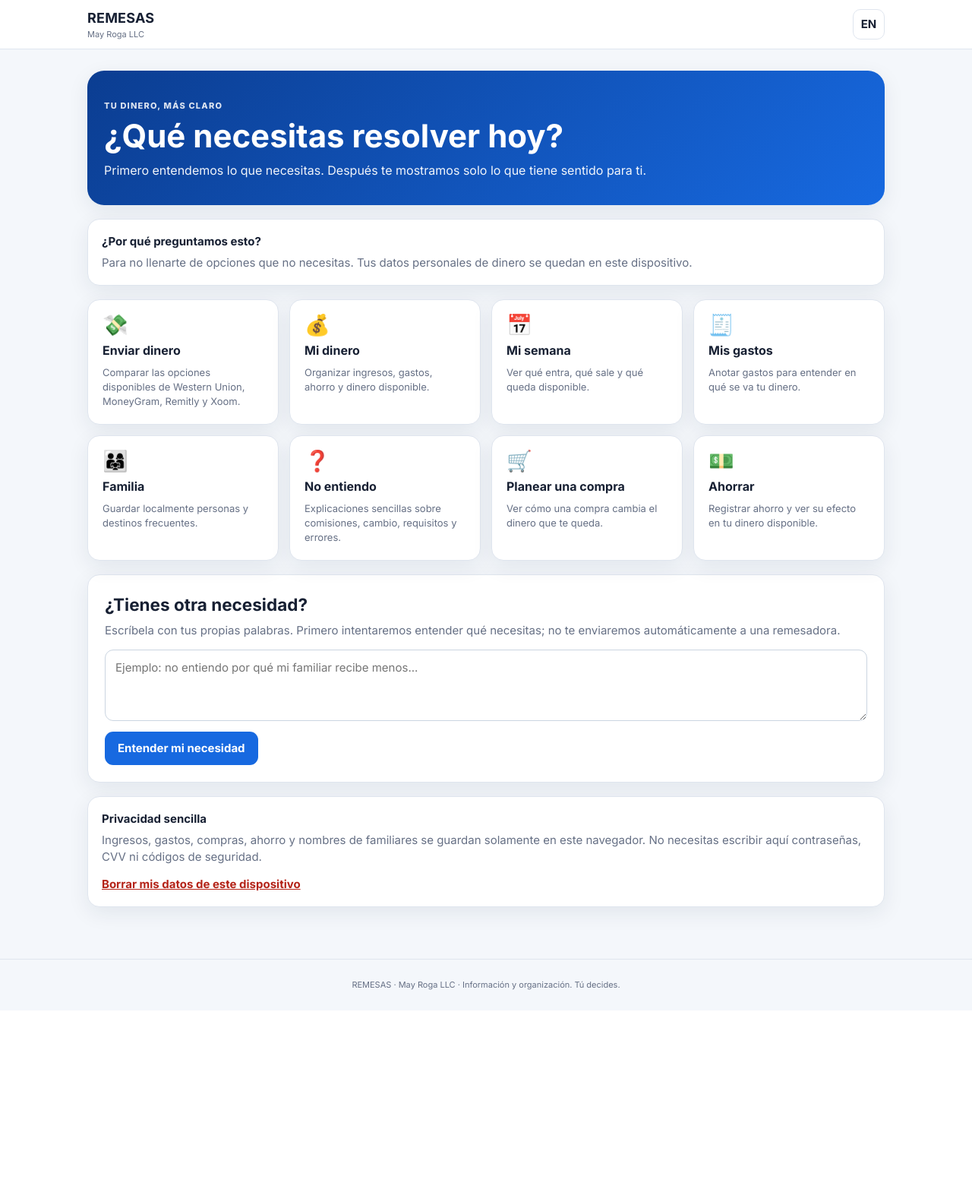
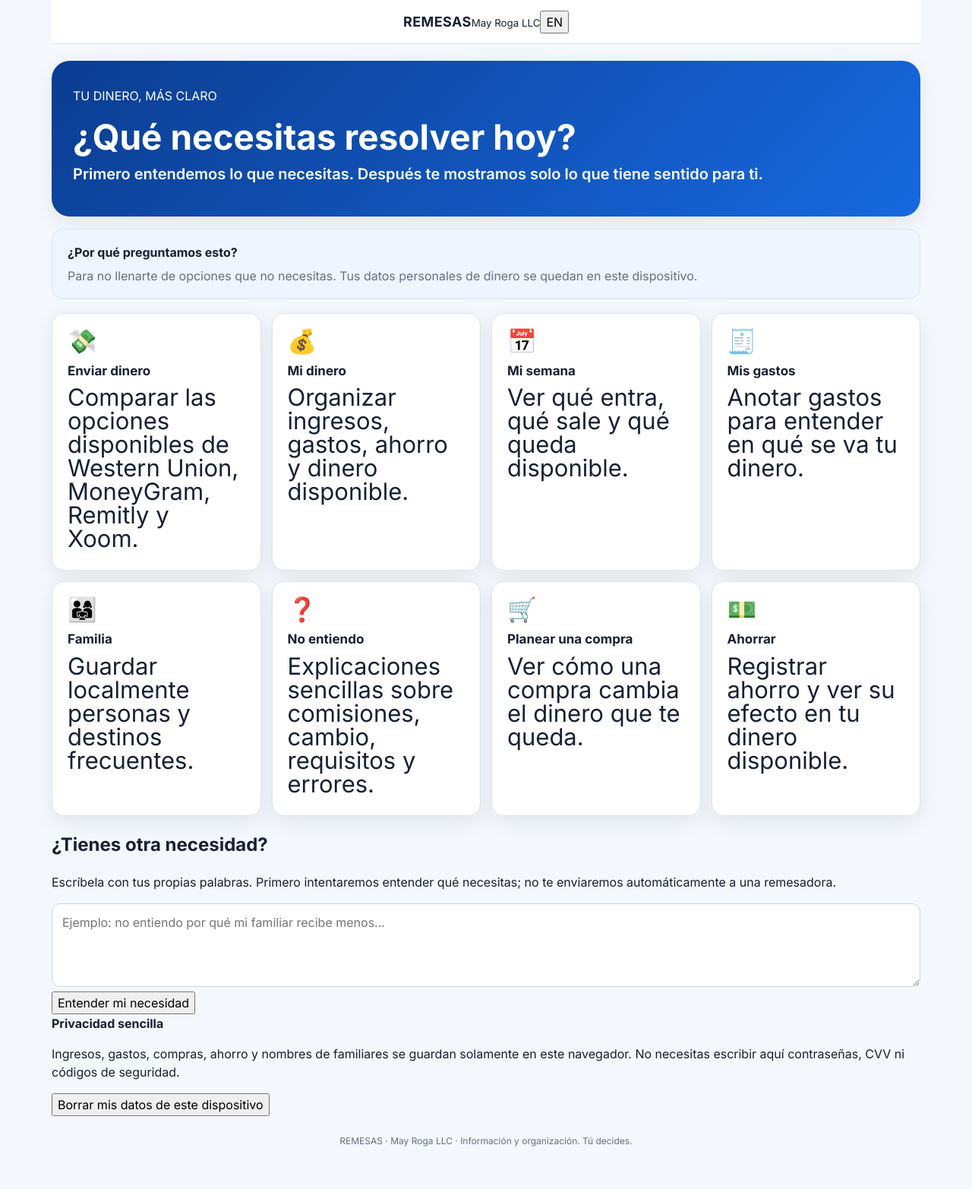
Before and after one commit to mayroga/ComparaEnv-o, a FastAPI app: page / in a window 1280 px wide. Shown: the whole page at 76% size. Before the commit the page ends 1303 px from the top, so only its background shows below. Run offline with FastAPI, Linux system fonts and the light colour scheme; data that the repository does not hold is empty.

Commit message:
Update style.css

```diff
--- a/static/style.css
+++ b/static/style.css
@@ -1,162 +1,112 @@
 :root{--bg:#f4f7fb;--card:#fff;--text:#172033;--muted:#667085;--primary:#1769e0;--primary-dark:#0b3d91;--success:#16794c;--warning:#9a6700;--danger:#b42318;--border:#dfe5ee;--soft:#eef5ff;--soft-green:#edf9f3;--soft-yellow:#fff8e6;--shadow:0 8px 28px rgba(15,35,70,.08);--radius:16px}
 *{box-sizing:border-box}
 html{scroll-behavior:smooth}
-body{margin:0;background:var(--bg);color:var(--text);font-family:Inter,Arial,sans-serif;font-size:15px;line-height:1.5}
+body{margin:0;background:var(--bg);color:var(--text);font-family:Inter,system-ui,-apple-system,BlinkMacSystemFont,"Segoe UI",sans-serif;font-size:16px;line-height:1.5}
 button,input,select,textarea{font:inherit}
-button,a{touch-action:manipulation}
 button{cursor:pointer}
-a{text-decoration:none}
-.page{min-height:100vh}
-.topbar{position:sticky;top:0;z-index:50;min-height:64px;padding:10px max(16px,calc((100% - 1050px)/2));display:flex;align-items:center;justify-content:space-between;gap:12px;background:rgba(255,255,255,.96);border-bottom:1px solid var(--border);backdrop-filter:blur(10px)}
-.topbar>div{display:flex;flex-direction:column;min-width:0}
-.topbar strong{font-size:18px;letter-spacing:.2px}
-.topbar small{color:var(--muted);font-size:11px}
-.lang,.back{border:1px solid var(--border);background:#fff;color:var(--text);border-radius:10px;min-width:42px;height:40px;font-weight:700}
-.back{font-size:20px}
-.container{width:min(100% - 28px,1050px);margin:0 auto;padding:28px 0 50px}
-.hero{padding:34px 22px;margin-bottom:18px;border-radius:22px;background:linear-gradient(135deg,#0b3d91,#1769e0);color:#fff;box-shadow:var(--shadow)}
-.hero .eyebrow{display:inline-block;font-size:11px;font-weight:800;letter-spacing:1.2px;opacity:.85;margin-bottom:8px}
-.hero h1{margin:0 0 10px;font-size:clamp(27px,5vw,42px);line-height:1.12}
-.hero p{margin:0;max-width:760px;font-size:16px;opacity:.94}
-.notice,.privacy,.assistant-box,.section-head,.difference,.review-card,.answer-card,.result-intro,.form-card,.week-card,.help-item,.expense-row,.family-row,.provider-card{background:var(--card);border:1px solid var(--border);border-radius:var(--radius);box-shadow:var(--shadow)}
-.notice,.privacy{padding:18px;margin:18px 0}
-.notice strong,.privacy strong{display:block;margin-bottom:5px}
-.notice p,.privacy p{margin:0;color:var(--muted)}
+#app{min-height:100vh;max-width:1180px;margin:0 auto;padding:0 18px 30px}
+.topbar{position:sticky;top:0;z-index:20;display:flex;align-items:center;justify-content:center;min-height:58px;background:rgba(255,255,255,.96);border-bottom:1px solid var(--border);backdrop-filter:blur(12px);padding:8px 0}
+.topbar strong{font-size:18px;letter-spacing:.4px}
+.icon-btn,.lang-btn{position:absolute;border:1px solid var(--border);background:#fff;color:var(--text);border-radius:10px;min-width:42px;min-height:38px;font-weight:700}
+.icon-btn{left:0}.lang-btn{right:0}
+.hero{margin:22px 0 16px;padding:34px 28px;border-radius:24px;background:linear-gradient(135deg,#0b3d91,#1769e0);color:#fff;box-shadow:var(--shadow)}
+.hero .brand{font-size:14px;font-weight:800;letter-spacing:1.5px;opacity:.9}
+.hero .company{font-size:14px;opacity:.8;margin-top:2px}
+.hero h1{font-size:clamp(28px,5vw,46px);line-height:1.08;margin:18px 0 8px}
+.hero p{margin:7px 0;font-size:20px;font-weight:600}
+.hero .small{font-size:15px;font-weight:400;max-width:720px;opacity:.92}
+.notice,.privacy-box{background:var(--soft);border:1px solid #d5e5ff;border-radius:var(--radius);padding:18px 20px;margin:14px 0}
+.notice p,.privacy-box p{margin:7px 0 0;color:var(--muted)}
 .home-grid{display:grid;grid-template-columns:repeat(4,1fr);gap:14px;margin:18px 0}
-.home-card{border:1px solid var(--border);background:#fff;border-radius:16px;padding:19px;text-align:left;display:flex;flex-direction:column;gap:8px;min-height:165px;color:var(--text);box-shadow:var(--shadow);transition:.18s}
-.home-card:hover{transform:translateY(-2px);border-color:#b7c8e5}
-.home-card strong{font-size:16px}
-.home-card>span:last-child{color:var(--muted);font-size:13px;line-height:1.45}
-.card-icon{font-size:27px!important;line-height:1}
-.assistant-box{padding:22px;margin-top:18px}
-.assistant-box h2{margin:0 0 6px}
-.assistant-box p{color:var(--muted);margin:0 0 14px}
-textarea,input,select{width:100%;border:1px solid #cbd5e1;border-radius:11px;background:#fff;color:var(--text);padding:12px 13px;outline:none}
-textarea{resize:vertical;min-height:86px}
+.home-card{display:flex;flex-direction:column;align-items:flex-start;text-align:left;gap:6px;min-height:185px;padding:20px;border:1px solid var(--border);background:var(--card);border-radius:var(--radius);box-shadow:var(--shadow);color:var(--text);transition:transform .15s ease,box-shadow .15s ease,border-color .15s ease}
+.home-card:hover{transform:translateY(-2px);border-color:#b9cbea;box-shadow:0 12px 30px rgba(15,35,70,.11)}
+.home-card span{font-size:31px;line-height:1;margin-bottom:6px}
+.home-card strong{font-size:17px}
+.home-card small{font-size:13px;color:var(--muted);line-height:1.45}
+.card{background:var(--card);border:1px solid var(--border);border-radius:var(--radius);box-shadow:var(--shadow);padding:22px;margin:16px 0}
+.card h1,.card h2,.card h3{margin-top:0;line-height:1.2}
+.card h1{font-size:27px}.card h2{font-size:20px}
+.small{font-size:13px;color:var(--muted)}
+label{display:block;font-weight:700;margin:15px 0 6px}
+input,select,textarea{width:100%;border:1px solid #cbd5e1;background:#fff;color:var(--text);border-radius:11px;padding:12px 13px;outline:none;transition:border-color .15s,box-shadow .15s}
 input:focus,select:focus,textarea:focus{border-color:var(--primary);box-shadow:0 0 0 3px rgba(23,105,224,.1)}
-.form-card{padding:21px;margin:18px 0}
-.form-card label{display:block;font-size:13px;font-weight:700;margin:13px 0 6px}
-.form-card label:first-child{margin-top:0}
-.form-card input,.form-card select{margin-bottom:10px}
-.form-card h3{margin:0 0 13px}
-.primary,.secondary,.external,.link-button{display:inline-flex;align-items:center;justify-content:center;min-height:44px;padding:10px 17px;border-radius:11px;font-weight:700;border:0;transition:.15s}
-.primary{background:var(--primary);color:#fff}
-.primary:hover{background:var(--primary-dark)}
-.secondary{background:var(--soft);color:var(--primary-dark);border:1px solid #c9dcfa}
-.external{background:#fff;color:var(--primary);border:1px solid var(--border)}
-.primary,.secondary{margin-top:8px}
-details{margin:15px 0}
-summary{cursor:pointer;font-weight:700;color:var(--primary-dark);padding:8px 0}
-.section-head{padding:23px;margin-bottom:18px}
-.section-head h1{margin:0 0 8px;font-size:28px;line-height:1.2}
-.section-head p{margin:0;color:var(--muted)}
-.provider-list{display:grid;grid-template-columns:repeat(2,1fr);gap:16px;margin-top:18px}
-.provider-card{padding:20px}
-.provider-head{display:flex;justify-content:space-between;align-items:flex-start;gap:10px;margin-bottom:15px}
-.provider-head h3{margin:0;font-size:20px}
-.verified,.unverified{font-size:10px;font-weight:800;padding:5px 8px;border-radius:20px;white-space:nowrap}
-.verified{background:var(--soft-green);color:var(--success)}
-.unverified{background:#f1f3f5;color:#667085}
-.metrics{display:grid;grid-template-columns:repeat(2,1fr);gap:9px;margin:12px 0}
-.metrics>div,.summary-grid>div,.period-grid>div{background:#f7f9fc;border-radius:11px;padding:11px}
-.metrics small,.summary-grid small,.period-grid small,.week-card small{display:block;color:var(--muted);font-size:11px}
-.metrics strong,.summary-grid strong,.period-grid strong,.week-card strong{display:block;font-size:15px;margin-top:3px}
-.provider-actions{display:flex;flex-wrap:wrap;gap:8px;margin-top:16px}
-.provider-actions .primary,.provider-actions .secondary,.provider-actions .external{margin-top:0}
-.small{font-size:13px;color:var(--muted)}
-.status{display:inline-block;margin-top:10px;padding:7px 10px;border-radius:9px;background:var(--soft);color:var(--primary-dark);font-size:12px;font-weight:700}
-.status.success{background:var(--soft-green);color:var(--success)}
-.status.warning{background:var(--soft-yellow);color:var(--warning)}
-.status.danger{background:#fff0ef;color:var(--danger)}
-.difference{padding:20px;margin-top:18px}
-.difference h3{margin:0 0 12px}
-.difference>div{padding:12px 0;border-top:1px solid var(--border)}
-.difference>div:first-of-type{border-top:0}
-.difference p{margin:4px 0 0;color:var(--muted);font-size:13px}
-.review-card{padding:8px 18px;margin:18px 0}
-.review-row{display:flex;justify-content:space-between;align-items:center;gap:15px;padding:14px 0;border-bottom:1px solid var(--border)}
-.review-row:last-child{border-bottom:0}
-.review-row span{color:var(--muted)}
-.review-row strong{text-align:right}
-.success{border-color:#b7e3ce;background:var(--soft-green)}
-.warning{border-color:#f1d28a;background:var(--soft-yellow)}
-.answer-card{padding:20px;margin-top:18px}
-.answer-card h3{margin:0 0 8px}
-.answer-card p{margin:7px 0}
-.help-list{display:grid;grid-template-columns:repeat(2,1fr);gap:12px}
-.help-item{padding:18px;text-align:left;color:var(--text)}
-.help-item:hover{border-color:#a9c5ed;background:var(--soft)}
-.tag{display:inline-block;background:var(--soft);color:var(--primary-dark);border-radius:20px;padding:4px 9px;font-size:11px;font-weight:800;margin-bottom:10px}
-.assistant-answer{margin-top:16px;padding:18px;background:#f8fafc;border:1px solid var(--border);border-radius:13px}
-.assistant-answer p{margin:0 0 10px}
-.summary-grid{display:grid;grid-template-columns:repeat(5,1fr);gap:10px;margin:18px 0}
-.period-grid{display:grid;grid-template-columns:repeat(4,1fr);gap:10px;margin:12px 0 18px}
-.week-card{display:grid;grid-template-columns:repeat(5,1fr);gap:1px;padding:1px;overflow:hidden}
-.week-card>div{padding:17px;background:#fff}
-.week-card .highlight{background:var(--soft)}
-.week-card .highlight strong{color:var(--primary-dark);font-size:20px}
-.expense-list,.family-list{display:flex;flex-direction:column;gap:9px}
-.expense-row,.family-row{display:flex;align-items:center;justify-content:space-between;gap:12px;padding:14px 16px}
-.expense-row span,.family-row span{display:flex;flex-direction:column;min-width:0}
-.expense-row small,.family-row small{color:var(--muted);font-size:11px}
-.expense-row>b{margin-left:auto}
-.expense-row button,.family-row button{border:0;background:#fff0ef;color:var(--danger);width:32px;height:32px;border-radius:8px;font-size:19px}
-.empty{padding:25px;text-align:center;color:var(--muted);background:#fff;border:1px dashed var(--border);border-radius:12px}
-.danger-link{margin-top:13px;border:0;background:transparent;color:var(--danger);font-weight:700;padding:0;text-decoration:underline}
-.error,.error-global{background:#fff0ef;color:var(--danger);border:1px solid #f4c7c3;border-radius:12px;padding:16px}
-.error-global{position:fixed;top:75px;left:50%;transform:translateX(-50%);z-index:200;width:min(92%,600px);box-shadow:var(--shadow)}
-.error-global button{float:right;border:0;background:transparent;color:var(--danger);font-size:20px}
-.loading{text-align:center;padding:22px;color:var(--muted)}
-.initial-loader{min-height:100vh;display:flex;align-items:center;justify-content:center;flex-direction:column;gap:9px;color:var(--muted)}
+textarea{min-height:110px;resize:vertical}
+.btn{border:0;border-radius:11px;padding:12px 18px;font-weight:700;margin:14px 8px 0 0;min-height:44px}
+.btn.primary{background:var(--primary);color:#fff}
+.btn.primary:hover{background:var(--primary-dark)}
+.btn.secondary{background:#fff;color:var(--primary-dark);border:1px solid #b9cbea}
+.btn.danger-outline{background:#fff;color:var(--danger);border:1px solid #efb6b1}
+.status{border-radius:10px;padding:10px 13px;margin:12px 0;font-size:14px}
+.status.ok{background:var(--soft-green);color:var(--success);border:1px solid #c6ead8}
+.status.warning{background:var(--soft-yellow);color:var(--warning);border:1px solid #f0dda5}
+.status.error{background:#fff0ef;color:var(--danger);border:1px solid #f2c1bd}
+.warning-card{border-left:4px solid var(--warning)}
+.warning-card ul{margin:8px 0 0;padding-left:22px}
+.provider-list{display:grid;grid-template-columns:repeat(2,1fr);gap:16px;margin:16px 0}
+.provider-card{background:var(--card);border:1px solid var(--border);border-radius:var(--radius);box-shadow:var(--shadow);padding:20px}
+.provider-head{display:flex;align-items:flex-start;justify-content:space-between;gap:14px}
+.provider-head h2{margin:0;font-size:21px}
+.provider-head p{margin:3px 0;color:var(--muted);font-size:13px}
+.provider-head .status{white-space:nowrap;margin:0}
+.metric-grid{display:grid;grid-template-columns:repeat(3,1fr);gap:10px;margin:16px 0}
+.metric{border:1px solid var(--border);background:#fafcff;border-radius:12px;padding:13px}
+.metric span,.review-grid span{display:block;color:var(--muted);font-size:12px;margin-bottom:4px}
+.metric strong{display:block;font-size:18px;word-break:break-word}
+.review-grid{display:grid;grid-template-columns:repeat(3,1fr);gap:10px;margin:18px 0}
+.review-grid>div{border:1px solid var(--border);border-radius:12px;padding:14px;background:#fafcff}
+.review-grid strong{display:block}
+.difference{border-top:1px solid var(--border);padding:12px 0}
+.difference>div{display:flex;justify-content:space-between;gap:15px;padding:7px 0}
+.difference small{color:var(--muted);text-align:right}
+.check-list{margin:16px 0}
+.check-row{display:flex;gap:12px;align-items:flex-start;border-bottom:1px solid var(--border);padding:13px 0}
+.check-row>span{display:flex;align-items:center;justify-content:center;width:26px;height:26px;border-radius:50%;font-weight:800}
+.check-row.ok>span{background:var(--soft-green);color:var(--success)}
+.check-row.review>span{background:var(--soft-yellow);color:var(--warning)}
+.check-row strong,.check-row small{display:block}
+.check-row small{color:var(--muted);margin-top:2px}
+details{border:1px solid var(--border);border-radius:11px;background:#fff;margin:10px 0;padding:13px 15px}
+summary{font-weight:700;cursor:pointer}
+details p{color:var(--muted);margin-bottom:2px}
+.money-summary{background:var(--soft-green);border:1px solid #c6ead8;border-radius:15px;padding:20px;text-align:center;margin:15px 0}
+.money-summary span{display:block;color:var(--success);font-size:13px;font-weight:700}
+.money-summary strong{display:block;color:var(--success);font-size:34px;line-height:1.2;margin-top:5px}
+.money-summary.negative{background:#fff0ef;border-color:#efc0bb}
+.money-summary.negative span,.money-summary.negative strong{color:var(--danger)}
+.expense-row,.family-row{display:flex;align-items:center;gap:12px;border-top:1px solid var(--border);padding:13px 0}
+.expense-row>div,.family-row>div{flex:1;min-width:0}
+.expense-row strong,.expense-row small,.family-row strong,.family-row small{display:block}
+.expense-row small,.family-row small{color:var(--muted);font-size:13px}
+.expense-row button,.family-row button{border:1px solid var(--border);background:#fff;color:var(--danger);border-radius:8px;width:34px;height:34px;font-weight:800}
+.error-box{position:fixed;z-index:100;left:50%;bottom:20px;transform:translateX(-50%);width:min(92vw,620px);background:#fff0ef;color:var(--danger);border:1px solid #e3aaa5;box-shadow:0 12px 30px rgba(0,0,0,.15);border-radius:12px;padding:13px 45px 13px 15px;font-weight:600}
+.error-box button{position:absolute;right:9px;top:8px;border:0;background:transparent;color:var(--danger);font-size:20px}
+.loader{width:30px;height:30px;border:3px solid #dce7f5;border-top-color:var(--primary);border-radius:50%;animation:spin .8s linear infinite;margin:auto}
+.loader.large{width:42px;height:42px}
+.initial-loader{min-height:100vh;display:flex;flex-direction:column;align-items:center;justify-content:center;gap:10px;color:var(--muted)}
 .initial-loader strong{color:var(--text);font-size:20px}
 .initial-loader p{margin:0}
-.loader{width:30px;height:30px;border:3px solid #dce5f3;border-top-color:var(--primary);border-radius:50%;animation:spin .8s linear infinite}
-.loader.large{width:40px;height:40px}
-.noscript{max-width:600px;margin:50px auto;padding:25px;background:#fff;border-radius:16px;text-align:center;box-shadow:var(--shadow)}
-.noscript h2{margin-top:0}
-footer{text-align:center;color:var(--muted);font-size:11px;padding:25px 15px;border-top:1px solid var(--border)}
-.link-button{margin-top:10px}
-.hidden{display:none!important}
-.text-success{color:var(--success)!important}
-.text-warning{color:var(--warning)!important}
-.text-danger{color:var(--danger)!important}
-.provider-note{margin-top:12px;padding:12px;border-radius:10px;background:#f8fafc;border:1px solid var(--border);color:var(--muted);font-size:13px}
-.provider-note strong{color:var(--text)}
-.review-actions{display:flex;flex-wrap:wrap;gap:9px;margin-top:15px}
-.review-actions a,.review-actions button{min-width:150px}
-.verified-box{padding:12px 14px;margin-top:12px;border-radius:11px;background:var(--soft-green);border:1px solid #b7e3ce;color:var(--success);font-size:13px}
-.pending-box{padding:12px 14px;margin-top:12px;border-radius:11px;background:var(--soft-yellow);border:1px solid #f1d28a;color:var(--warning);font-size:13px}
 @keyframes spin{to{transform:rotate(360deg)}}
+footer{text-align:center;color:var(--muted);font-size:12px;padding:24px 5px}
 @media(max-width:900px){
 .home-grid{grid-template-columns:repeat(2,1fr)}
-.summary-grid{grid-template-columns:repeat(3,1fr)}
-.week-card{grid-template-columns:repeat(3,1fr)}
+.provider-list{grid-template-columns:1fr}
 }
 @media(max-width:650px){
-body{font-size:14px}
-.container{width:min(100% - 20px,600px);padding:18px 0 35px}
-.topbar{padding:9px 10px}
-.hero{padding:27px 19px;border-radius:18px}
-.hero h1{font-size:28px}
-.hero p{font-size:14px}
-.home-grid{grid-template-columns:1fr 1fr;gap:9px}
-.home-card{min-height:150px;padding:15px}
-.provider-list{grid-template-columns:1fr}
-.help-list{grid-template-columns:1fr}
-.summary-grid{grid-template-columns:1fr 1fr}
-.period-grid{grid-template-columns:1fr 1fr}
-.week-card{grid-template-columns:1fr 1fr}
-.week-card .highlight{grid-column:1/-1}
-.section-head h1{font-size:24px}
+#app{padding:0 11px 25px}
+.hero{padding:27px 20px;border-radius:19px}
+.hero h1{font-size:31px}
+.hero p{font-size:18px}
+.home-card{min-height:165px;padding:17px}
+.card{padding:18px}
+.metric-grid,.review-grid{grid-template-columns:1fr}
 .provider-head{flex-direction:column}
-.metrics{grid-template-columns:1fr 1fr}
-.review-row{align-items:flex-start;flex-direction:column;gap:4px}
-.review-row strong{text-align:left}
-.provider-actions,.review-actions{flex-direction:column}
-.provider-actions .primary,.provider-actions .secondary,.provider-actions .external,.review-actions a,.review-actions button{width:100%}
+.provider-head .status{white-space:normal}
+.difference>div{display:block}
+.difference small{display:block;text-align:left;margin-top:3px}
 }
 @media(max-width:390px){
 .home-grid{grid-template-columns:1fr}
-.summary-grid{grid-template-columns:1fr 1fr}
-.home-card{min-height:125px}
+.home-card{min-height:auto}
+.btn{width:100%;margin-right:0}
+.hero h1{font-size:28px}
 }
```
